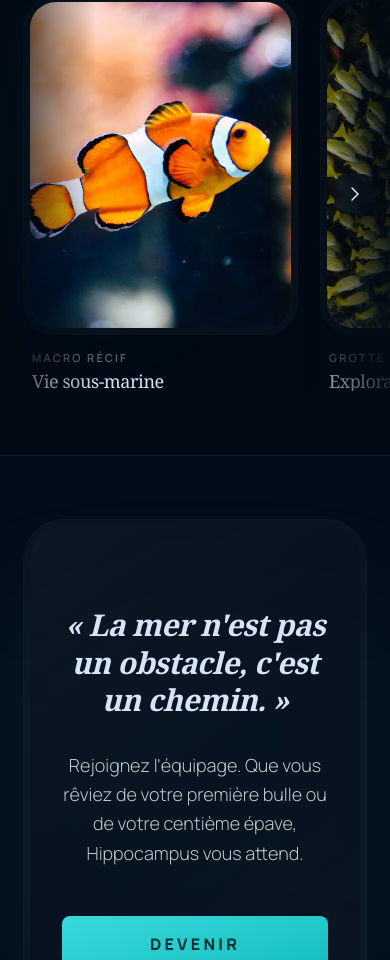
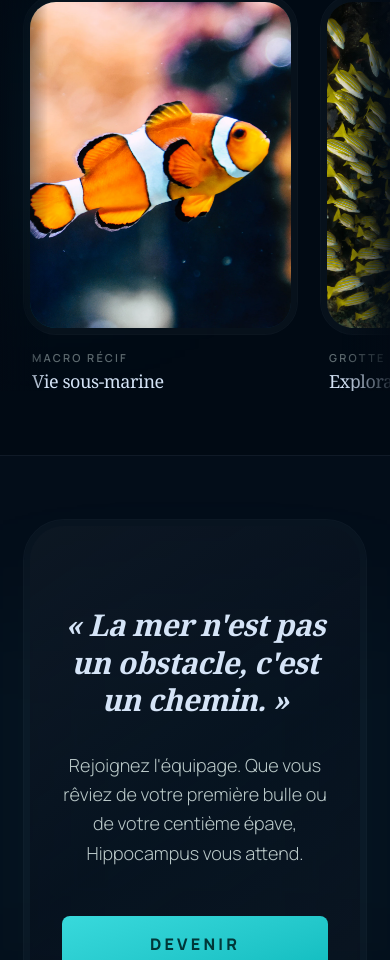
Before and after one commit to MeNass89/hippocampus-plongee, a Next.js app: page / in a window 390 px wide. Shown: the part 9178-10138 px from the top of the page. Built offline with nearby package versions, Linux system fonts and the light colour scheme.

Commit message:
style(mobile): improve gallery card sizing and hide arrows for touch scroll
Co-Authored-By: Claude Opus 4.6 (1M context) <noreply@anthropic.com>

```diff
--- a/components/sections/Gallery.tsx
+++ b/components/sections/Gallery.tsx
@@ -230,7 +230,7 @@ export function Gallery() {
         <button
           type="button"
           onClick={() => scrollBy("right")}
-          className="absolute right-4 top-1/2 -translate-y-1/2 z-20 w-10 h-10 rounded-full bg-surface/80 backdrop-blur-sm flex items-center justify-center text-on-surface hover:bg-primary/20 transition-colors duration-300 active:scale-95 focus-visible:outline-2 focus-visible:outline-offset-2 focus-visible:outline-primary"
+          className="absolute right-4 top-1/2 -translate-y-1/2 z-20 w-10 h-10 rounded-full bg-surface/80 backdrop-blur-sm hidden md:flex items-center justify-center text-on-surface hover:bg-primary/20 transition-colors duration-300 active:scale-95 focus-visible:outline-2 focus-visible:outline-offset-2 focus-visible:outline-primary"
           aria-label="Défiler à droite"
         >
           <svg className="w-5 h-5" viewBox="0 0 20 20" fill="none" stroke="currentColor" strokeWidth="1.5">
@@ -239,8 +239,8 @@ export function Gallery() {
         </button>
 
         {/* Fade edges */}
-        <div className="absolute left-0 top-0 bottom-0 w-24 pointer-events-none z-10" style={{ background: 'linear-gradient(to right, rgba(2, 10, 20, 0.85), transparent)' }} />
-        <div className="absolute right-0 top-0 bottom-0 w-24 pointer-events-none z-10" style={{ background: 'linear-gradient(to left, rgba(2, 10, 20, 0.85), transparent)' }} />
+        <div className="absolute left-0 top-0 bottom-0 w-12 md:w-24 pointer-events-none z-10" style={{ background: 'linear-gradient(to right, rgba(2, 10, 20, 0.85), transparent)' }} />
+        <div className="absolute right-0 top-0 bottom-0 w-12 md:w-24 pointer-events-none z-10" style={{ background: 'linear-gradient(to left, rgba(2, 10, 20, 0.85), transparent)' }} />
       </div>
 
       {/* Lightbox dialog */}
```
